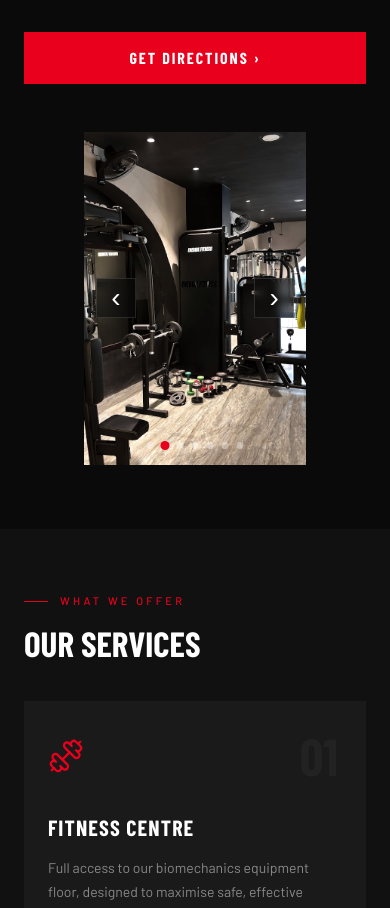
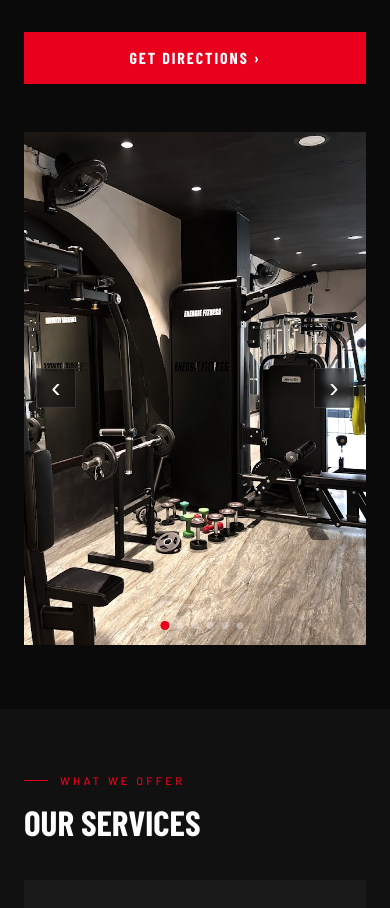
Before and after one commit to faiz4n/sharksgym, a Next.js app: page / in a window 390 px wide. Shown: the part 1320-2228 px from the top of the page. Built offline with nearby package versions, Linux system fonts and the light colour scheme; a web font is replaced by a local one.

Commit message:
Fix carousel max-width responsiveness

```diff
--- a/app/globals.css
+++ b/app/globals.css
@@ -401,11 +401,16 @@ body {
 .sg-carousel {
   position: relative;
   width: 100%;
-  max-width: 65%;
+  max-width: 100%;
   margin: 0 auto;
   aspect-ratio: 2/3;
   overflow: hidden;
   background: var(--dark3);
+}
+@media (min-width: 1025px) {
+  .sg-carousel {
+    max-width: 65%;
+  }
 }
 .sg-carousel-track {
   position: relative;
```
